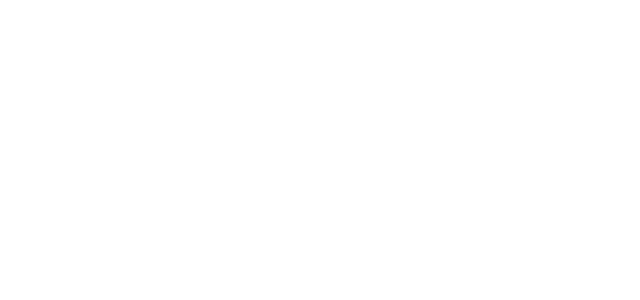
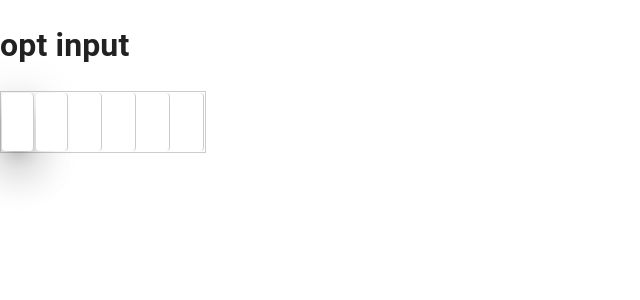
Before and after one commit to yarin28/matzmichim-fe, a React (Create React App) app: page /optInput in a window 1280 px wide. Before the commit this address had no page. Shown: the top 300 px of the page, without its empty margins (0-640 px from the left). Built offline with nearby package versions, Linux system fonts and the light colour scheme.

Commit message:
working on auth for the server

```diff
--- a/public/assets/locales/en/translations.json
+++ b/public/assets/locales/en/translations.json
@@ -2,16 +2,13 @@
     "Matzmichim": "Matzmichim!",
     "welcome to home page": "welcome to home page!",
     "course name": "course name",
-    "course description":" course description",
-    "Upload":"Upload",
-    "Validate":"Validate",
-    "File":"File",
-    "notes on users upload file title":"Notes on users upload file",
-    "notes on users upload file body":"the file cant be longer then 100 rows",
-    "upload file":"upload file",
-    "course upload title":"Course upload"
-
-
-
-
+    "course description": " course description",
+    "Upload": "Upload",
+    "Validate": "Validate",
+    "File": "File",
+    "notes on users upload file title": "Notes on users upload file",
+    "notes on users upload file body": "the file cant be longer then 100 rows",
+    "upload file": "upload file",
+    "course upload title": "Course upload",
+    "the form was sent successfully": "the form was sent successfully"
 }
--- a/public/assets/locales/he/translations.json
+++ b/public/assets/locales/he/translations.json
@@ -9,5 +9,6 @@
     "notes on users upload file title":"הערות לגבי קובץ המשתמשים",
     "notes on users upload file body":"הקובץ לא יכול להיות יותר גדול מ100 שורות",
     "upload file ":"העלה קובץ",
-    "course upload title":"הכנס קורס בעזרת טבלת משתמשים"
+    "course upload title":"הכנס קורס בעזרת טבלת משתמשים",
+    "the form was sent successfully": "הקובץ התקבל בשרת בצורה נכונה"
 }
--- a/src/App.tsx
+++ b/src/App.tsx
@@ -15,9 +15,11 @@
 import Test from './Componets/Test';
 import CommentList from './Componets/CommentList';
 import { CssBaseline } from '@mui/material';
-import { AuthProvider } from './Componets/Auth/Auth';
+import { UserAuthProvider } from './Componets/UserAuth/UserAuth';
 import CourseUpload from './Pages/CourseUpload';
 import cookies from 'js-cookie'
+import { Login } from './Componets/Login/Login'
+import OtpInput from './Componets/OtpInput';
 
 
 const App: ComponentType = () => {
@@ -31,7 +33,7 @@
   return (
     <>
       <CssBaseline />
-      {/* <AuthProvider> */}
+      <UserAuthProvider>
 
         <Router>
           <Routes>
@@ -42,9 +44,11 @@
             <Route path="Test" element={<Test />} />
             <Route path="CommentList" element={<CommentList />} />
             <Route path="csvUpload" element={<CourseUpload />} />
+            <Route path="login" element={<Login/>}/>
+            <Route path="optInput" element={<OtpInput/>}/>
           </Routes>
         </Router>
-      {/* </AuthProvider> */}
+      </UserAuthProvider>
     </>
 
   );
--- a/src/Componets/Auth/index.ts
+++ /dev/null
@@ -1 +0,0 @@
-export { default } from './Auth';
--- /dev/null
+++ b/src/Componets/Login/Login.tsx
@@ -0,0 +1,97 @@
+import { useState } from 'react'
+import { Avatar, Box, Button, Checkbox, CssBaseline, FormControlLabel, Grid,Link, Paper, TextField, ThemeProvider, Typography } from '@mui/material';
+import LockOutlinedIcon from '@mui/icons-material/LockOutlined';
+import theme from '../Theme';
+import { useUserAuth } from '../UserAuth/UserAuth';
+
+function Copyright(props: any) {
+  return (
+    <Typography variant="body2" color="text.secondary" align="center" {...props}>
+      {'Copyright © '}
+      <Link color="inherit" href="https://matzmichim.org.il/">
+       matzmichim
+      </Link>{' '}
+      {new Date().getFullYear()}
+      {'.'}
+    </Typography>
+  );
+}
+
+export const Login = () => {
+    const [user,setUser] = useState('');
+    const auth = useUserAuth();
+    const handleLogin = () =>{
+        auth.login(user);
+    }
+
+    const handleSubmit = (event: React.FormEvent<HTMLFormElement>) => {
+        event.preventDefault();
+        const data = new FormData(event.currentTarget);
+        console.log(
+            data
+        );
+      };
+
+    return (
+  <ThemeProvider theme={theme}>
+      <Grid container component="main" sx={{ height: '100vh' }}>
+        <CssBaseline />
+        <Grid
+          item
+          xs={false}
+          sm={4}
+          md={7}
+          sx={{
+            backgroundImage: 'url(https://source.unsplash.com/random)',
+            backgroundRepeat: 'no-repeat',
+            backgroundColor: (t) =>
+              t.palette.mode === 'light' ? t.palette.grey[50] : t.palette.grey[900],
+            backgroundSize: 'cover',
+            backgroundPosition: 'center',
+          }}
+        />
+        <Grid item xs={12} sm={8} md={5} component={Paper} elevation={6} square>
+          <Box
+            sx={{
+              my: 8,
+              mx: 4,
+              display: 'flex',
+              flexDirection: 'column',
+              alignItems: 'center',
+            }}
+          >
+            <Avatar sx={{ m: 1, bgcolor: 'secondary.main' }}>
+              <LockOutlinedIcon />
+            </Avatar>
+            <Typography component="h1" variant="h5">
+              Sign in
+            </Typography>
+            <Box component="form" noValidate onSubmit={handleSubmit} sx={{ mt: 1 }}>
+              <TextField
+                margin="normal"
+                required
+                fullWidth
+                id="email"
+                label="Email Address"
+                name="email"
+                autoComplete="email"
+                autoFocus
+              />
+              <Button
+                type="submit"
+                fullWidth
+                variant="contained"
+                sx={{ mt: 3, mb: 2 }}
+              >
+                Sign In
+              </Button>
+              {/* TODO:add contact\help */}
+              <Copyright sx={{ mt: 5 }} />
+            </Box>
+          </Box>
+        </Grid>
+      </Grid>
+    </ThemeProvider>
+    )
+}
+export default Login;
--- /dev/null
+++ b/src/Componets/Login/index.ts
@@ -0,0 +1,2 @@
+
+export { default } from "./Login";
--- /dev/null
+++ b/src/Componets/OtpInput/OtpInput.tsx
@@ -0,0 +1,112 @@
+import { Box, BoxProps, Paper, PaperProps, styled } from "@mui/material";
+import React, { ComponentType, createRef, useEffect, useState } from "react";
+import { isEmptyStatement } from "typescript";
+
+const WrapBox = styled(Box)<BoxProps>(({ theme }) => ({
+  display: "inline-block,flex",
+  border: `1px solid rgba(0, 0, 0, 0.2)`,
+  position: "relative",
+  alignItems: "center",
+  justifyContent: "center",
+  '& .input':
+  {
+    position: "absolute",
+    border: "none",
+    fontSize: "32px",
+    textAlign: "center",
+    backgroundColor: "transparent",
+    outline: "none",
+  },
+}));
+const DisplayPaper = styled(Paper)<PaperProps>(({ theme }) => ({
+  borderRight: `1px solid rgba(0, 0, 0, 0.2)`,
+  width: `32px`,
+  height: `58px`,
+  display: "flex",
+  alignItems: "center",
+  justifyContent: "center",
+  fontSize: "32px",
+  position: "relative",
+  margin: 1,
+
+}));
+interface OTPInputProps {
+  value?: number | string;
+  onChange?: any;
+  numInputs?: number;
+  separator?: JSX.Element;
+  isDisabled?: boolean;
+  shouldAutoFocus?: boolean;
+  hasErrored?: boolean;
+  isInputNum?: boolean;
+  containerStyle?: string | React.CSSProperties;
+  inputStyle?: string | React.CSSProperties;
+  focusStyle?: string | React.CSSProperties;
+  disabledStyle?: string | React.CSSProperties;
+  errorStyle?: string | React.CSSProperties;
+}
+const OtpInput: ComponentType<OTPInputProps> = (props) => {
+
+  const CODE_LENGTH = new Array(6).fill(0);
+  const [value, setValue] = useState("");
+  const [values, setValues] = useState(value.split(""));
+  const [focused, SetFocused] = useState(false);
+
+  useEffect(() => {
+    setValues(value.split(""));
+  }, [value]);
+  const handleChange = (e: React.FormEvent<HTMLInputElement>) => {
+    const inputValue = e.currentTarget.value;
+    if (value.length < CODE_LENGTH.length && Number(inputValue))
+      setValue((value + inputValue).slice(0, CODE_LENGTH.length))
+  }
+  const handleClick = () => {
+    docInput.current?.focus();
+  }
+  const handleFocus = () => {
+    SetFocused(true);
+  }
+  const handleBlur = () => {
+    SetFocused(false);
+  }
+  const handleKeyUp = (e: React.KeyboardEvent<HTMLInputElement>) => {
+    if (e.key === "Backspace") {
+      setValue(value.slice(0, value.length - 1))
+    }
+  }
+  const docInput = createRef<HTMLInputElement>();
+  const selectedIndex = values.length < CODE_LENGTH.length ? values.length : CODE_LENGTH.length - 1;
+
+  return (
+    <>
+      <h1>opt input</h1>
+      <WrapBox onClick={handleClick}>
+        {CODE_LENGTH.map((v, index) => {
+          const selected = values.length === index;
+          const filled =
+            values.length === CODE_LENGTH.length && index === CODE_LENGTH.length - 1;
+
+          return <DisplayPaper elevation={selected ? 24 : 0}>{values[index]}</DisplayPaper>;
+        })}
+        <input
+          value=""
+          ref={docInput}
+          onFocus={handleFocus}
+          onBlur={handleBlur}
+          onChange={handleChange}
+          onKeyUp={handleKeyUp}
+          className="input"
+          style={{
+            width: "32px",
+            top: "0px",
+            bottom: "0px",
+            left: `${selectedIndex * 32}px`
+            ,
+          }}
+        />
+      </WrapBox>
+
+    </>
+  );
+}
+export default OtpInput
--- /dev/null
+++ b/src/Componets/OtpInput/index.ts
@@ -0,0 +1,2 @@
+
+export { default } from "./OtpInput";
--- /dev/null
+++ b/src/Componets/UserAuth/UserAuth.tsx
@@ -0,0 +1,42 @@
+import { createContext, SetStateAction, useState, useContext } from "react";
+export interface IAuth {
+    login(user: SetStateAction<String | null>): void;
+    user: any
+    logout: () => void;
+
+}
+const UserAuthContext = createContext<IAuth>({ login() { }, user: null, logout: () => { } });
+export const UserAuthProvider = ({ children }: any) => {
+    const [user, setUser] = useState<String | null>(null);
+    /**
+     * the Main login function, there should be  a way to enter the 6 digit code
+     * @param email the email the be sent the auth code!
+     * if the user has received the 200 http code the email should have
+     * been sent. in here the webApp should redirect the user to the 6 digit code place
+     */
+    const login = (email: SetStateAction<String | null>): void => {
+        let FD = new FormData();
+        FD.append("email", email!.toString());
+        const response = fetch("http://localhost:8090/login", {
+            method: "POST",
+            body: FD,
+        }).then(response => response.json()).then(response => {
+            if (response.status == 200/*good http response*/){
+                setUser(user);
+            return true;
+            }
+            else{
+                console.log("there was an error from the server!")
+            }
+        });
+    }
+    const logout = (): void => {
+        setUser(null);
+    }
+    return (
+        <UserAuthContext.Provider value={{ user, login: login, logout }}>
+            {children}
+        </UserAuthContext.Provider>)
+}
+export const useUserAuth = () => useContext(UserAuthContext);
+export default useUserAuth;
--- /dev/null
+++ b/src/Componets/UserAuth/index.ts
@@ -0,0 +1 @@
+export { default } from './UserAuth';
```
Also changed, not shown: src/Componets/Auth/Auth.tsx (deleted, +0 -23 lines), src/Pages/CourseUpload/CourseUpload.tsx (+7 -5 lines).
